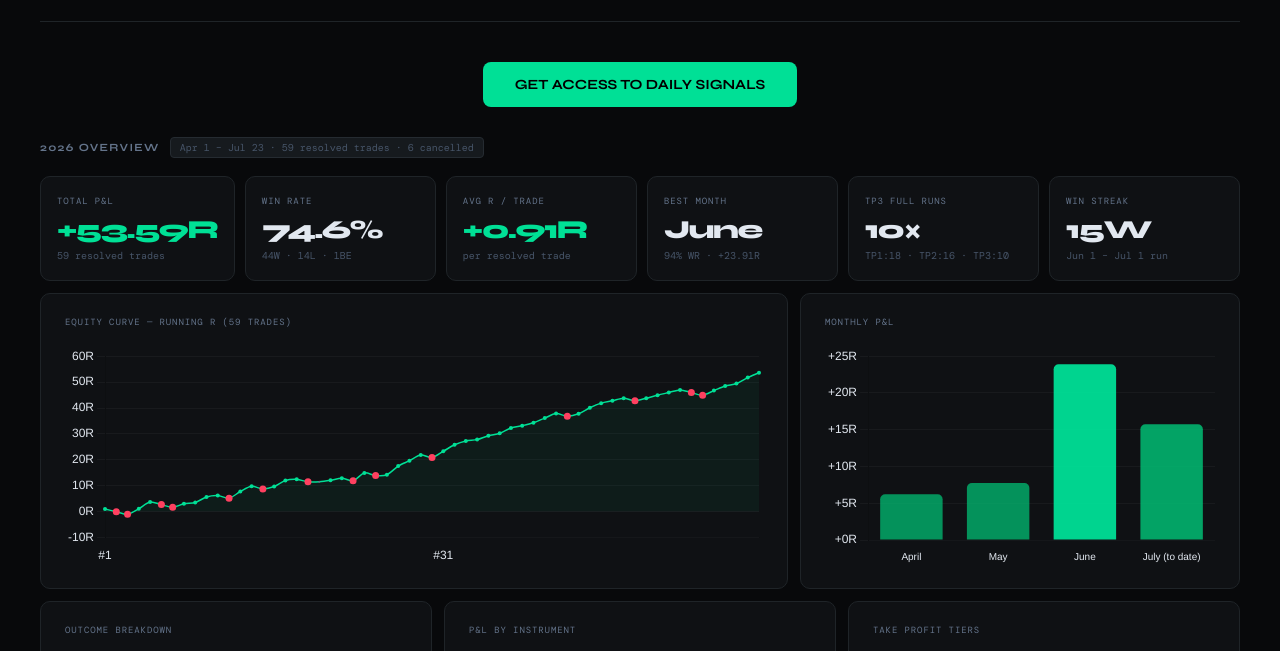
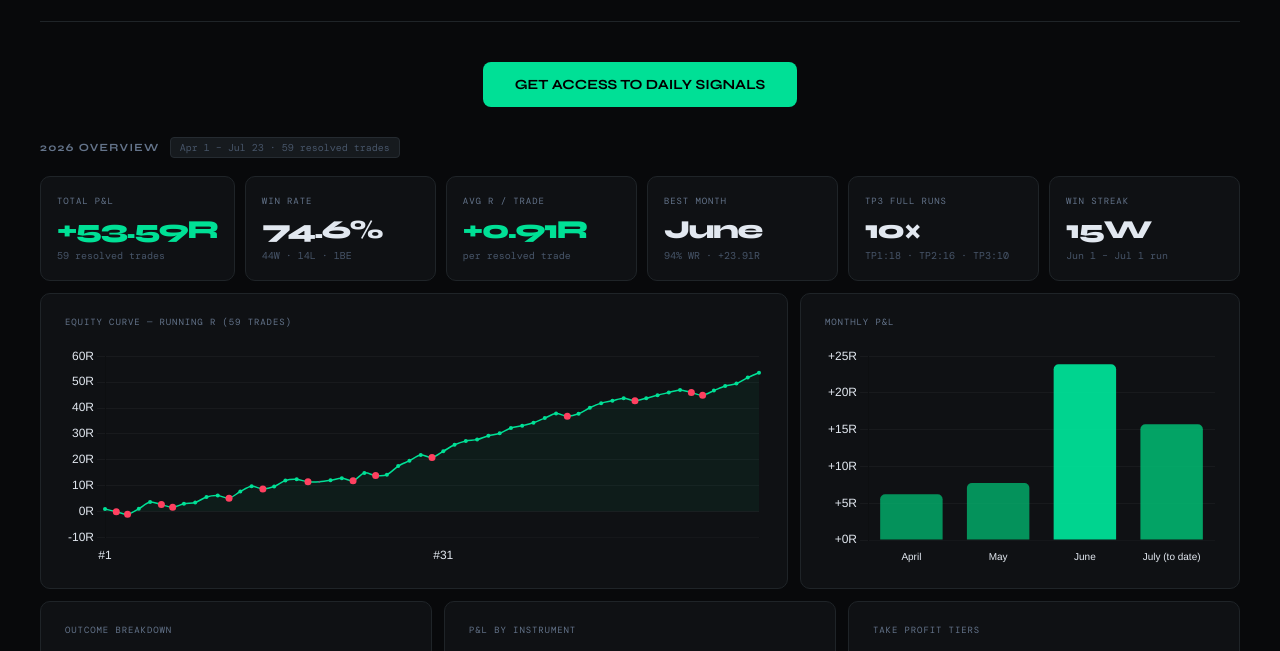
Before and after one commit to Yomikes/BTM-SIGNALS-RECORD, a plain HTML site: page index.html in a window 1280 px wide. Shown: the part 84-735 px from the top of the page. Drawn offline with nearby package versions, Linux system fonts and the light colour scheme; a web font is replaced by a local one.

```diff
--- a/index.html
+++ b/index.html
@@ -77,7 +77,7 @@
 
 <!-- ═══ OVERVIEW KPIS ═══ -->
 <div class="section">
-  <div class="section-head"><h2>2026 Overview</h2><span class="tag">Apr 1 – Jul 23 · 59 resolved trades · 6 cancelled</span></div>
+  <div class="section-head"><h2>2026 Overview</h2><span class="tag">Apr 1 – Jul 23 · 59 resolved trades</span></div>
   <div class="kpi-grid g6">
     <div class="kpi"><div class="kpi-label">Total P&L</div><div class="kpi-val g">+53.59R</div><div class="kpi-sub">59 resolved trades</div></div>
     <div class="kpi"><div class="kpi-label">Win Rate</div><div class="kpi-val w">74.6%</div><div class="kpi-sub">44W · 14L · 1BE</div></div>
```
